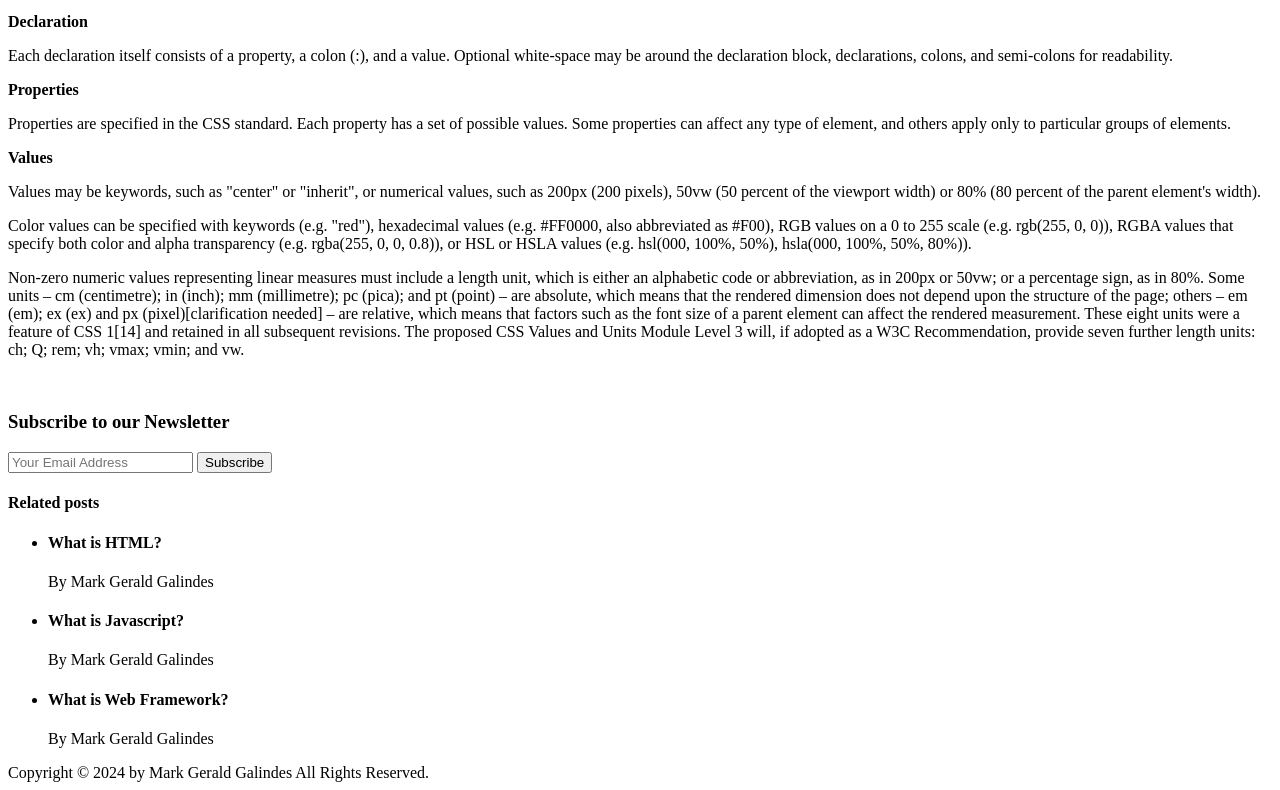
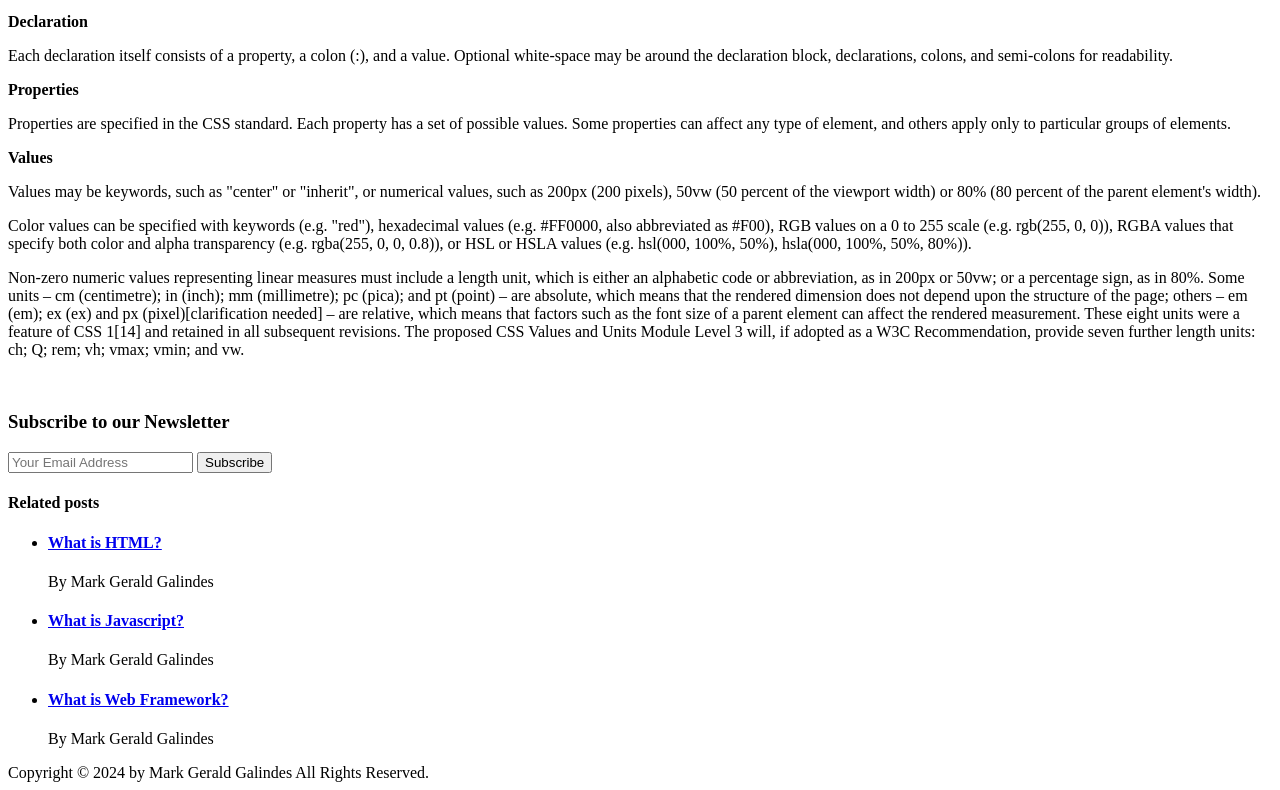
Before and after one commit to darkwhite05/html_foundation, a plain HTML site: page blog-one.html in a window 1280 px wide. Shown: the part 1195-1985 px from the top of the page. Drawn offline with Linux system fonts and the light colour scheme.

Commit message:
Add files via upload

```diff
--- a/blog-one.html
+++ b/blog-one.html
@@ -84,11 +84,11 @@
 			<aside>
 				<h4>Related posts</h4>
 					<ul>
-						<li><h4>What is HTML?</h4>
+						<li><h4><a href="index.html">What is HTML?</a></h4>
 							<p>By Mark Gerald Galindes</p></li>
-						<li><h4>What is Javascript?</h4>
+						<li><h4><a href="blog-two.html">What is Javascript?</a></h4>
 							<p>By Mark Gerald Galindes</p></li>
-						<li><h4>What is Web Framework?</h4>
+						<li><h4><a href="blog-three.html">What is Web Framework?</a></h4>
 							<p>By Mark Gerald Galindes</p></li>
 					</ul>
 			</aside>
```
Also changed, not shown: blog-three.html (+3 -3 lines), blog-two.html (+3 -3 lines), index.html (+3 -3 lines).
